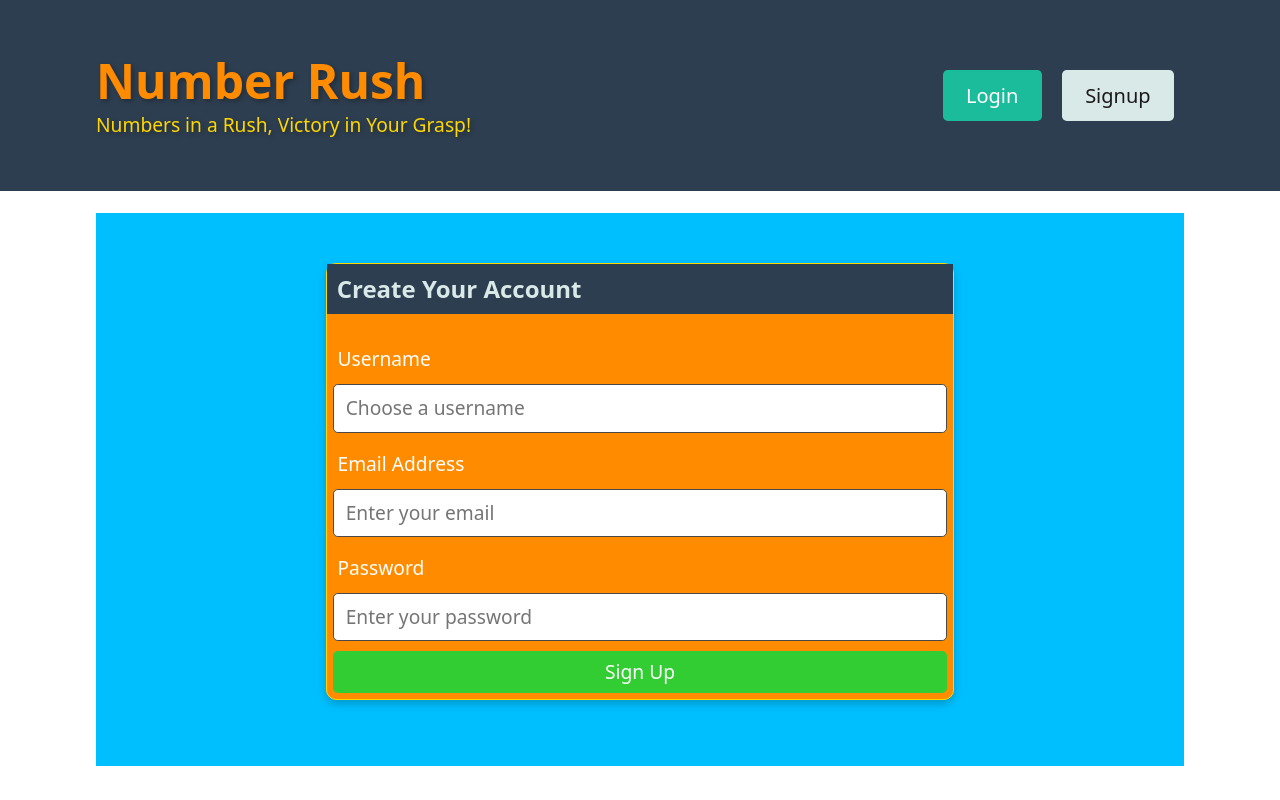
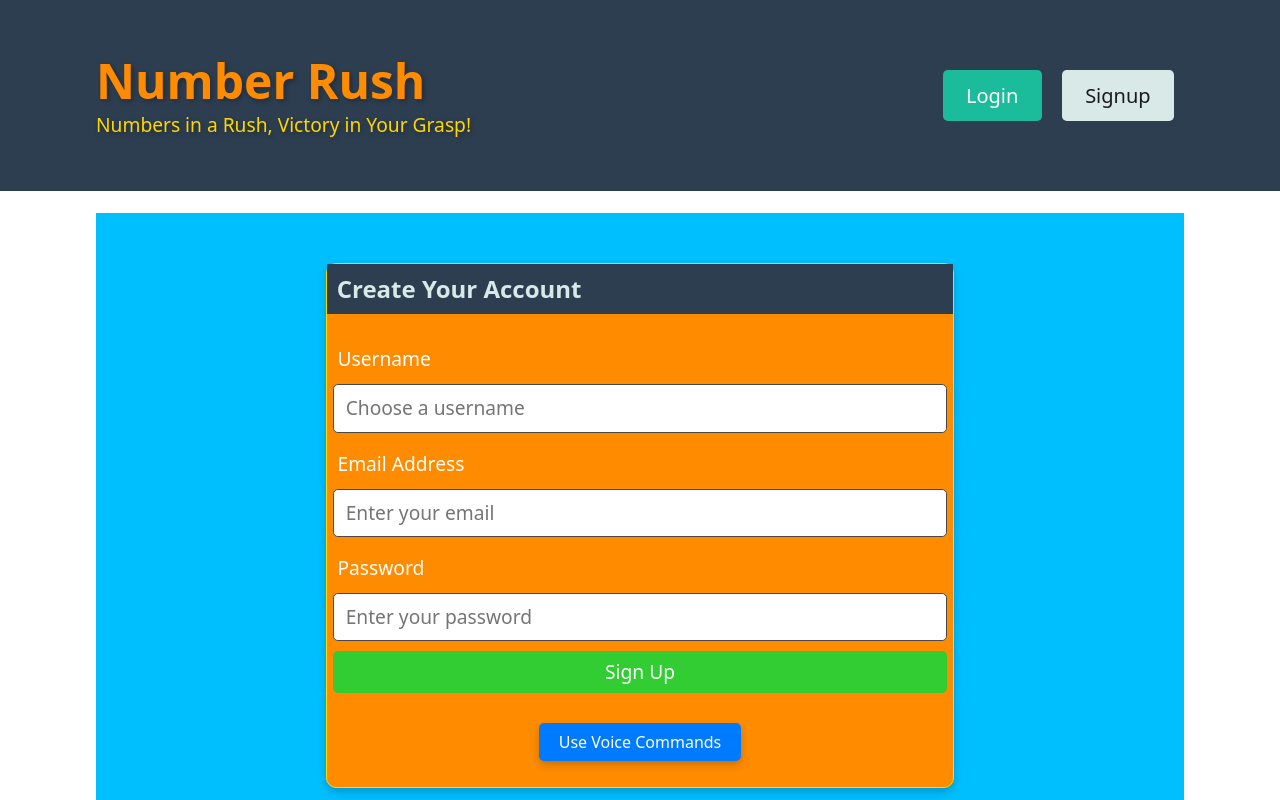
Before and after one commit to breannacamacho/Number-Rush, a React (Vite) app in the folder client/: page /signup in a window 1280 px wide. Shown: the top 800 px of the page. Built offline with nearby package versions, Linux system fonts and the light colour scheme.

Commit message:
voice command added to sign up, login and operations pages

```diff
--- a/client/src/components/OperationsForm/index.jsx
+++ b/client/src/components/OperationsForm/index.jsx
@@ -15,6 +15,51 @@ const OperationsForm = () => {
 
   const handleChange = (event) => {
     setOperation(event.target.value);
+  };
+
+  const startVoiceRecognition = () => {
+    // Check if the browser supports Web Speech API
+    if (!('webkitSpeechRecognition' in window)) {
+      alert("Sorry, your browser does not support speech recognition.");
+      return;
+    }
+
+    const recognition = new window.webkitSpeechRecognition();
+    recognition.continuous = false;
+    recognition.interimResults = false;
+    recognition.lang = 'en-US';
+
+    recognition.onstart = () => {
+      console.log("Voice recognition started. Speak now.");
+    };
+
+    recognition.onresult = (event) => {
+      const transcript = event.results[0][0].transcript;
+      console.log("Voice command:", transcript);
+
+      // Simple command parsing
+      if (transcript.toLowerCase().includes("addition")) {
+        setOperation("addition");
+      } else if (transcript.toLowerCase().includes("subtraction")) {
+        setOperation("subtraction");
+      } else if (transcript.toLowerCase().includes("multiplication")) {
+        setOperation("multiplication");
+      } else if (transcript.toLowerCase().includes("division")) {
+        setOperation("division");
+      } else if (transcript.toLowerCase().includes("submit")) {
+        handleFormSubmit({ preventDefault: () => {} }); // Submit the form programmatically
+      }
+    };
+
+    recognition.onerror = (event) => {
+      console.error("Speech recognition error", event.error);
+    };
+
+    recognition.onend = () => {
+      console.log("Voice recognition ended.");
+    };
+
+    recognition.start();
   };
 
   return (
@@ -48,6 +93,10 @@ const OperationsForm = () => {
           </button>
         </div>
       </form>
+
+      <button onClick={startVoiceRecognition} className="voice-command-button">
+        Use Voice Commands
+      </button>
     </div>
   );
 };
--- a/client/src/pages/Login/Login.css
+++ b/client/src/pages/Login/Login.css
@@ -88,3 +88,35 @@
   .signup-text a:hover {
     text-decoration: underline;
   }
+
+
+
+/* Styling for the voice command button */
+.voice-command-button {
+  display: block;
+  margin: 20px auto;
+  padding: 10px 20px;
+  background-color: #007bff;
+  color: #fff;
+  border: none;
+  border-radius: 5px;
+  font-size: 16px;
+  cursor: pointer;
+  text-align: center;
+  box-shadow: 0 4px 8px rgba(0, 0, 0, 0.2);
+  transition: background-color 0.3s, box-shadow 0.3s;
+}
+
+.voice-command-button:hover {
+  background-color: #0056b3;
+}
+
+.voice-command-button:active {
+  background-color: #004494;
+  box-shadow: 0 2px 4px rgba(0, 0, 0, 0.3);
+}
+
+.voice-command-button:focus {
+  outline: none;
+  box-shadow: 0 0 0 3px rgba(38, 143, 255, 0.5);
+}
--- a/client/src/pages/Login/Login.jsx
+++ b/client/src/pages/Login/Login.jsx
@@ -6,7 +6,8 @@ import "./Login.css";
 
 const Login = () => {
   const [formState, setFormState] = useState({ email: "", password: "" });
-  const [login, { error, data }] = useMutation(LOGIN_USER);
+  const [login, { error, data, loading }] = useMutation(LOGIN_USER);
+  const [recognition, setRecognition] = useState(null);
 
   const handleChange = (event) => {
     const { name, value } = event.target;
@@ -28,9 +29,54 @@ const Login = () => {
     }
   };
 
+  const startVoiceRecognition = () => {
+    // Check if browser supports Web Speech API
+    if (!('webkitSpeechRecognition' in window)) {
+      alert("Sorry, your browser does not support speech recognition.");
+      return;
+    }
+
+    const recognition = new window.webkitSpeechRecognition();
+    recognition.continuous = false; // Set to true if you want continuous recognition
+    recognition.interimResults = false;
+    recognition.lang = 'en-US'; // Set the language
+
+    recognition.onstart = () => {
+      console.log("Voice recognition started. Speak now.");
+    };
+
+    recognition.onresult = (event) => {
+      const transcript = event.results[0][0].transcript;
+      console.log("Voice command:", transcript);
+
+      // Simple command parsing
+      if (transcript.toLowerCase().includes("email")) {
+        const email = transcript.split("email").pop().trim();
+        setFormState((prevState) => ({ ...prevState, email }));
+      } else if (transcript.toLowerCase().includes("password")) {
+        const password = transcript.split("password").pop().trim();
+        setFormState((prevState) => ({ ...prevState, password }));
+      } else if (transcript.toLowerCase().includes("login")) {
+        handleSubmit({ preventDefault: () => {} }); // Submit the form programmatically
+      }
+    };
+
+    recognition.onerror = (event) => {
+      console.error("Speech recognition error", event.error);
+    };
+
+    recognition.onend = () => {
+      console.log("Voice recognition ended.");
+    };
+
+    recognition.start();
+    setRecognition(recognition);
+  };
+
   return (
     <div className="login-container">
       <h2 className="login-heading">Login</h2>
+      {loading && <p className="loading-text">Logging in...</p>}
       {data ? (
         <p className="success-message">Login successful!</p>
       ) : (
@@ -43,6 +89,7 @@ const Login = () => {
               value={formState.email}
               onChange={handleChange}
               className="login-input"
+              aria-label="Email"
               required
             />
           </div>
@@ -54,6 +101,7 @@ const Login = () => {
               value={formState.password}
               onChange={handleChange}
               className="login-input"
+              aria-label="Password"
               required
             />
           </div>
@@ -66,6 +114,9 @@ const Login = () => {
       <p className="signup-text">
         Don't have an account? <a href="/signup">Sign up here</a>.
       </p>
+      <button onClick={startVoiceRecognition} className="voice-command-button">
+        Use Voice Commands
+      </button>
     </div>
   );
 };
--- a/client/src/pages/Signup/Signup.css
+++ b/client/src/pages/Signup/Signup.css
@@ -44,3 +44,45 @@
   .bg-danger {
     background-color: #B22222; /* Deep Red for error background */
   }
+
+  /* Voice Command*/
+
+/* Ensure the form and buttons are properly aligned */
+.card-body {
+  display: flex;
+  flex-direction: column;
+  align-items: center;
+}
+
+.signup-button {
+  margin-bottom: 10px;
+}
+
+.voice-command-button {
+  display: block;
+  padding: 10px 20px;
+  background-color: #007bff;
+  color: #fff;
+  border: none;
+  border-radius: 5px;
+  font-size: 16px;
+  cursor: pointer;
+  text-align: center;
+  box-shadow: 0 4px 8px rgba(0, 0, 0, 0.2);
+  transition: background-color 0.3s, box-shadow 0.3s;
+  margin-top: 20px;
+}
+
+.voice-command-button:hover {
+  background-color: #0056b3;
+}
+
+.voice-command-button:active {
+  background-color: #004494;
+  box-shadow: 0 2px 4px rgba(0, 0, 0, 0.3);
+}
+
+.voice-command-button:focus {
+  outline: none;
+  box-shadow: 0 0 0 3px rgba(38, 143, 255, 0.5);
+}
--- a/client/src/pages/Signup/Signup.jsx
+++ b/client/src/pages/Signup/Signup.jsx
@@ -12,7 +12,7 @@ const Signup = () => {
     password: '',
   });
 
-  const [addUser, { error, data }] = useMutation(ADD_USER);
+  const [addUser, { error, data, loading }] = useMutation(ADD_USER);
 
   const handleChange = (event) => {
     const { name, value } = event.target;
@@ -34,12 +34,57 @@ const Signup = () => {
     }
   };
 
+  const startVoiceRecognition = () => {
+    if (!('webkitSpeechRecognition' in window)) {
+      alert("Sorry, your browser does not support speech recognition.");
+      return;
+    }
+
+    const recognition = new window.webkitSpeechRecognition();
+    recognition.continuous = false;
+    recognition.interimResults = false;
+    recognition.lang = 'en-US';
+
+    recognition.onstart = () => {
+      console.log("Voice recognition started. Speak now.");
+    };
+
+    recognition.onresult = (event) => {
+      const transcript = event.results[0][0].transcript;
+      console.log("Voice command:", transcript);
+
+      if (transcript.toLowerCase().includes("username")) {
+        const username = transcript.split("username").pop().trim();
+        setFormState((prevState) => ({ ...prevState, username }));
+      } else if (transcript.toLowerCase().includes("email")) {
+        const email = transcript.split("email").pop().trim();
+        setFormState((prevState) => ({ ...prevState, email }));
+      } else if (transcript.toLowerCase().includes("password")) {
+        const password = transcript.split("password").pop().trim();
+        setFormState((prevState) => ({ ...prevState, password }));
+      } else if (transcript.toLowerCase().includes("sign up")) {
+        handleFormSubmit({ preventDefault: () => {} });
+      }
+    };
+
+    recognition.onerror = (event) => {
+      console.error("Speech recognition error", event.error);
+    };
+
+    recognition.onend = () => {
+      console.log("Voice recognition ended.");
+    };
+
+    recognition.start();
+  };
+
   return (
     <main className="flex-row justify-center mb-4 signup-page">
       <div className="col-12 col-lg-8">
         <div className="card signup-card">
           <h4 className="card-header bg-primary text-light p-2">Create Your Account</h4>
           <div className="card-body">
+            {loading && <p className="loading-text">Creating account...</p>}
             {data ? (
               <p>
                 Success! <Link to="/">Back to the homepage.</Link>
@@ -102,6 +147,10 @@ const Signup = () => {
                 Something went wrong: {error.message}
               </div>
             )}
+
+            <button onClick={startVoiceRecognition} className="voice-command-button">
+              Use Voice Commands
+            </button>
           </div>
         </div>
       </div>
```
